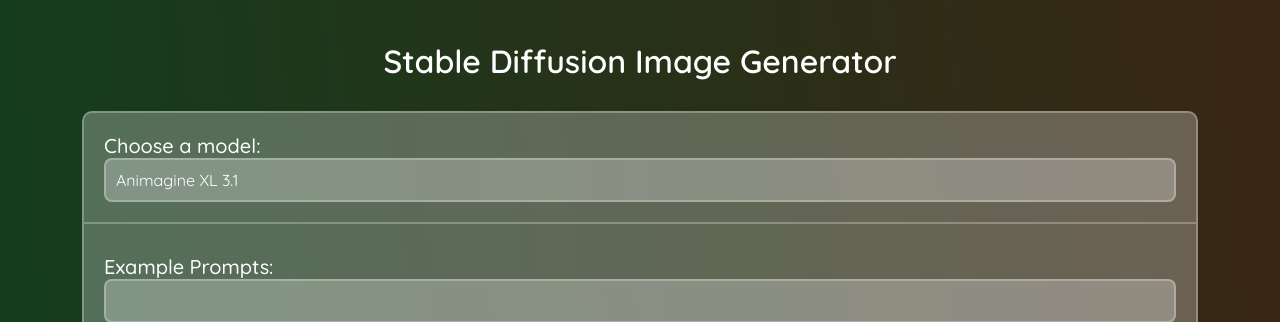
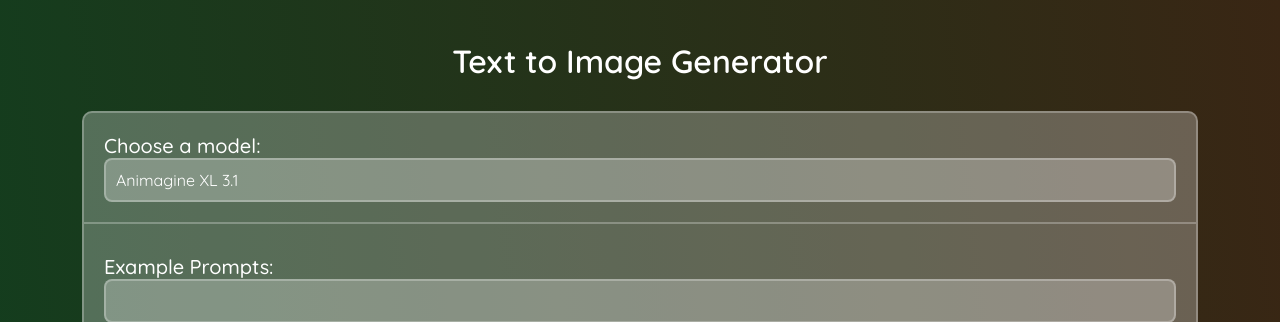
Before and after one commit to umittadelen/TextToImage, a Flask app: page / in a window 1280 px wide. Shown: the top 322 px of the page. Run offline with Flask 3, Linux system fonts and the light colour scheme; data that the repository does not hold is empty; some libraries are stand-ins or nearby versions.

Commit message:
Update index.html

```diff
--- a/templates/index.html
+++ b/templates/index.html
@@ -22,7 +22,7 @@
     </head>
     <body>
         <div id="all">
-            <h1>Stable Diffusion Image Generator</h1>
+            <h1>Text to Image Generator</h1>
             <div class="form">
                 <form id="generateForm">
                     <label for="model" title="Select the model you want to use for image generation.">Choose a model:</label>
```
